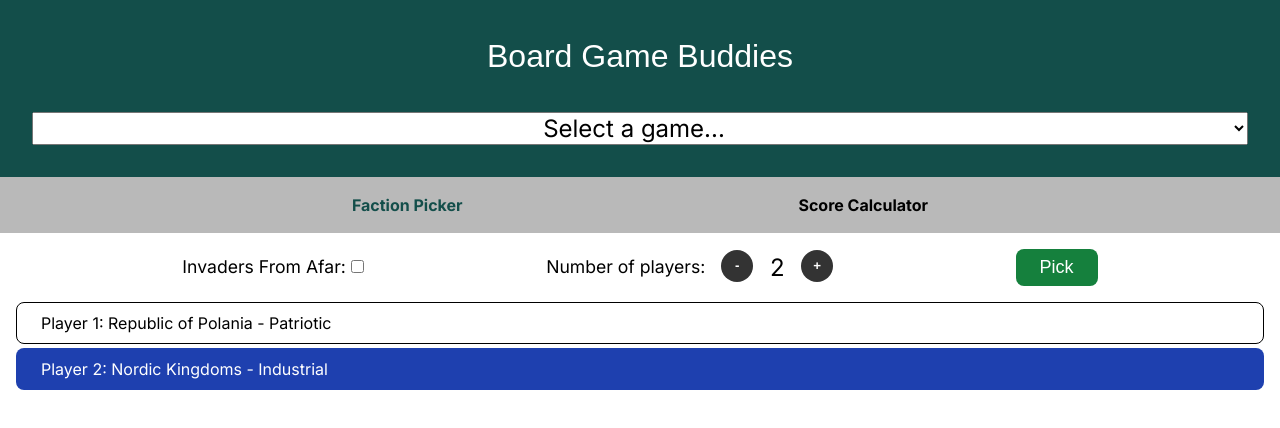
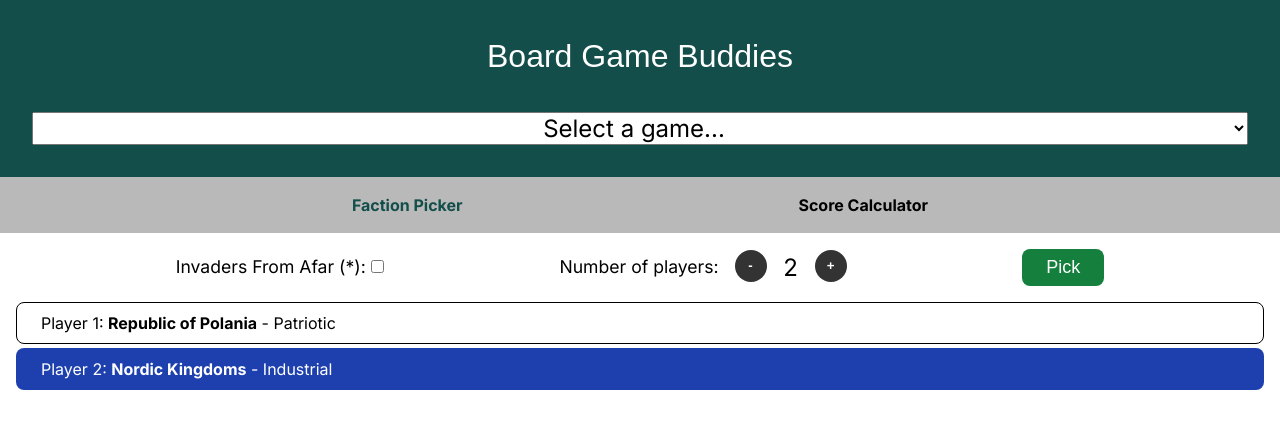
Before and after one commit to eidolon-SE/bgbuddies, a Vue app: page /scythe in a window 1280 px wide. Both pictures are taken after a click on the button "Pick". Shown: the top 428 px of the page. Built offline with nearby package versions, Linux system fonts and the light colour scheme; a web font is replaced by a local one.

Commit message:
touched up faction picker

```diff
--- a/src/views/Scythe/ScytheFactionPickerView.vue
+++ b/src/views/Scythe/ScytheFactionPickerView.vue
@@ -18,8 +18,8 @@
         { id: 'polania', name: 'Republic of Polania' }
     ]
     const ifaFactions = [
-        { id: 'togawa', name: 'Togawa Shogunate' },
-        { id: 'albion', name: 'Clan Albion' }
+        { id: 'togawa', name: 'Togawa Shogunate*' },
+        { id: 'albion', name: 'Clan Albion*' }
     ]
     const basePlayerMats = [
         { name: 'Industrial', order: '1' },
@@ -29,8 +29,8 @@
         { name: 'Agricultural', order: '5' }
     ]
     const ifaPlayerMats = [
-        { name: 'Militant', order: '2.5' },
-        { name: 'Innovative', order: '3.5' }
+        { name: 'Militant*', order: '2.5' },
+        { name: 'Innovative*', order: '3.5' }
     ]
 
     const getMaxPlayers = computed(() => {
@@ -90,7 +90,7 @@
 <template>
     <div class="inputs">
         <div>
-            <label for="ifa-select">Invaders From Afar: </label>
+            <label for="ifa-select">Invaders From Afar (*): </label>
             <input id="ifa-select" type="checkbox" v-model="ifa" @change="adjustPlayers">
         </div>
         <div class="range-input">
@@ -104,7 +104,7 @@
             <TransitionGroup name="list">
                 <li v-for="n in result.length" :key="n">
                     <div class="player" :class="result[n - 1].cls">
-                        Player {{ n }}: {{ result[n - 1].faction }} - {{ result[n - 1].playerMat }}
+                        Player {{ n }}: <span class="faction">{{ result[n - 1].faction }}</span> - {{ result[n - 1].playerMat }}
                     </div>
                 </li>
             </TransitionGroup>
@@ -120,6 +120,10 @@
     border-radius: 0.5rem;
     transition: all 0.3s ease;
     border: 1px solid transparent;
+}
+
+.faction {
+    font-weight: bold;
 }
 
 .nordic {
```
